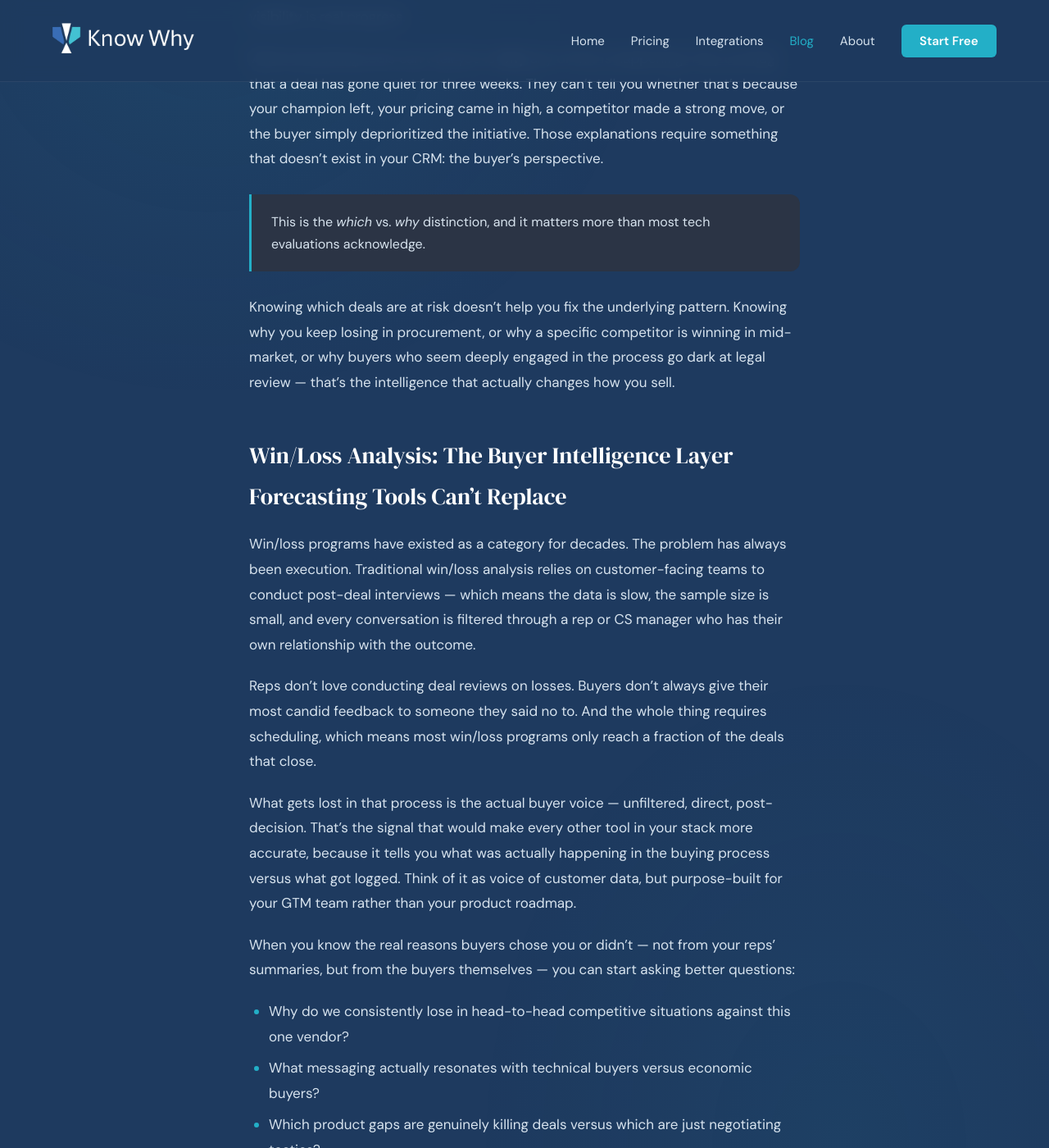
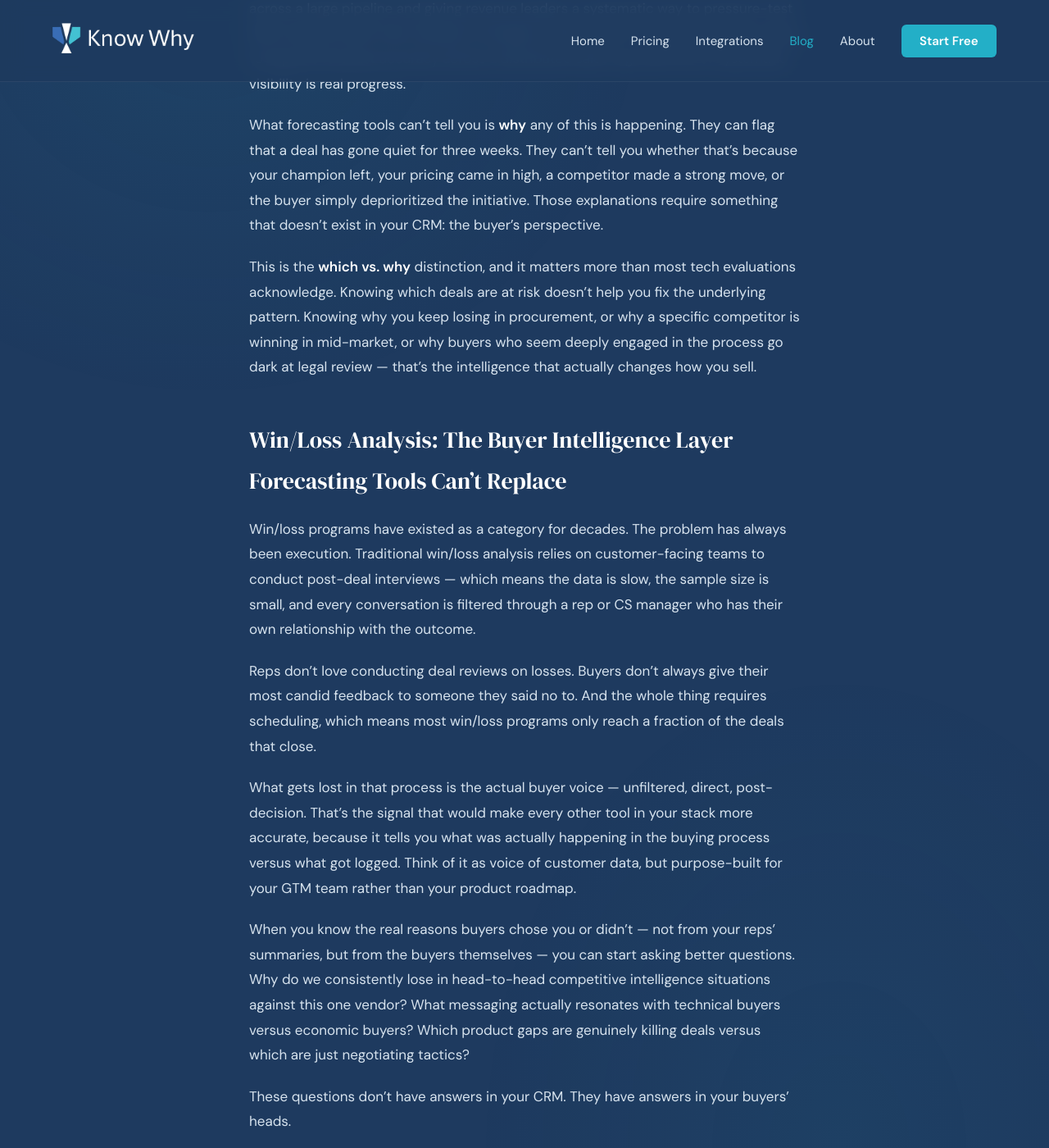
Before and after one commit to katiealbanos-lgtm/know-why.ai, a Jekyll site: the page built from _posts/2026-03-08-what-ai-sales-forecasting-tools-get-wrong.md, in a window 1280 px wide and 1400 px high, scrolled down 1923 px. Shown: the whole window at 82% size. Built offline with Jekyll 4.4.1, drawn with Linux system fonts in a browser that asks for light colours; some of the changed text lies outside the part shown.

Commit message:
Update blog post with final approved copy and CTA closing — update _posts/2026-03-08-what-ai-sales-forecasting-tools-get-wrong.md

```diff
--- a/_posts/2026-03-08-what-ai-sales-forecasting-tools-get-wrong.md
+++ b/_posts/2026-03-08-what-ai-sales-forecasting-tools-get-wrong.md
@@ -3,7 +3,7 @@
 title: "What AI Sales Forecasting Tools Get Wrong (And What Buyer Intelligence Gets Right)"
 description: "AI sales forecasting tools predict which deals close — but not why. Learn why buyer intelligence is the missing layer your revenue team actually needs."
 date: 2026-03-08
-category: "Revenue Operations"
+category: "Revenue Intelligence"
 tags:
   - ai-sales-forecasting
   - win-loss-analysis
@@ -52,9 +54,7 @@
 
 What forecasting tools can't tell you is **why** any of this is happening. They can flag that a deal has gone quiet for three weeks. They can't tell you whether that's because your champion left, your pricing came in high, a competitor made a strong move, or the buyer simply deprioritized the initiative. Those explanations require something that doesn't exist in your CRM: the buyer's perspective.
 
-> This is the *which* vs. *why* distinction, and it matters more than most tech evaluations acknowledge.
-
-Knowing which deals are at risk doesn't help you fix the underlying pattern. Knowing why you keep losing in procurement, or why a specific competitor is winning in mid-market, or why buyers who seem deeply engaged in the process go dark at legal review — that's the intelligence that actually changes how you sell.
+This is the **which vs. why** distinction, and it matters more than most tech evaluations acknowledge. Knowing which deals are at risk doesn't help you fix the underlying pattern. Knowing why you keep losing in procurement, or why a specific competitor is winning in mid-market, or why buyers who seem deeply engaged in the process go dark at legal review — that's the intelligence that actually changes how you sell.
 
 ## Win/Loss Analysis: The Buyer Intelligence Layer Forecasting Tools Can't Replace
 
@@ -64,11 +64,7 @@
 
 What gets lost in that process is the actual buyer voice — unfiltered, direct, post-decision. That's the signal that would make every other tool in your stack more accurate, because it tells you what was actually happening in the buying process versus what got logged. Think of it as voice of customer data, but purpose-built for your GTM team rather than your product roadmap.
 
-When you know the real reasons buyers chose you or didn't — not from your reps' summaries, but from the buyers themselves — you can start asking better questions:
-
-- Why do we consistently lose in head-to-head competitive situations against this one vendor?
-- What messaging actually resonates with technical buyers versus economic buyers?
-- Which product gaps are genuinely killing deals versus which are just negotiating tactics?
+When you know the real reasons buyers chose you or didn't — not from your reps' summaries, but from the buyers themselves — you can start asking better questions. Why do we consistently lose in head-to-head competitive intelligence situations against this one vendor? What messaging actually resonates with technical buyers versus economic buyers? Which product gaps are genuinely killing deals versus which are just negotiating tactics?
 
 These questions don't have answers in your CRM. They have answers in your buyers' heads.
 
```
Also changed, not shown: other parts of _posts/2026-03-08-what-ai-sales-forecasting-tools-get-wrong.md (+5 -1 lines).
